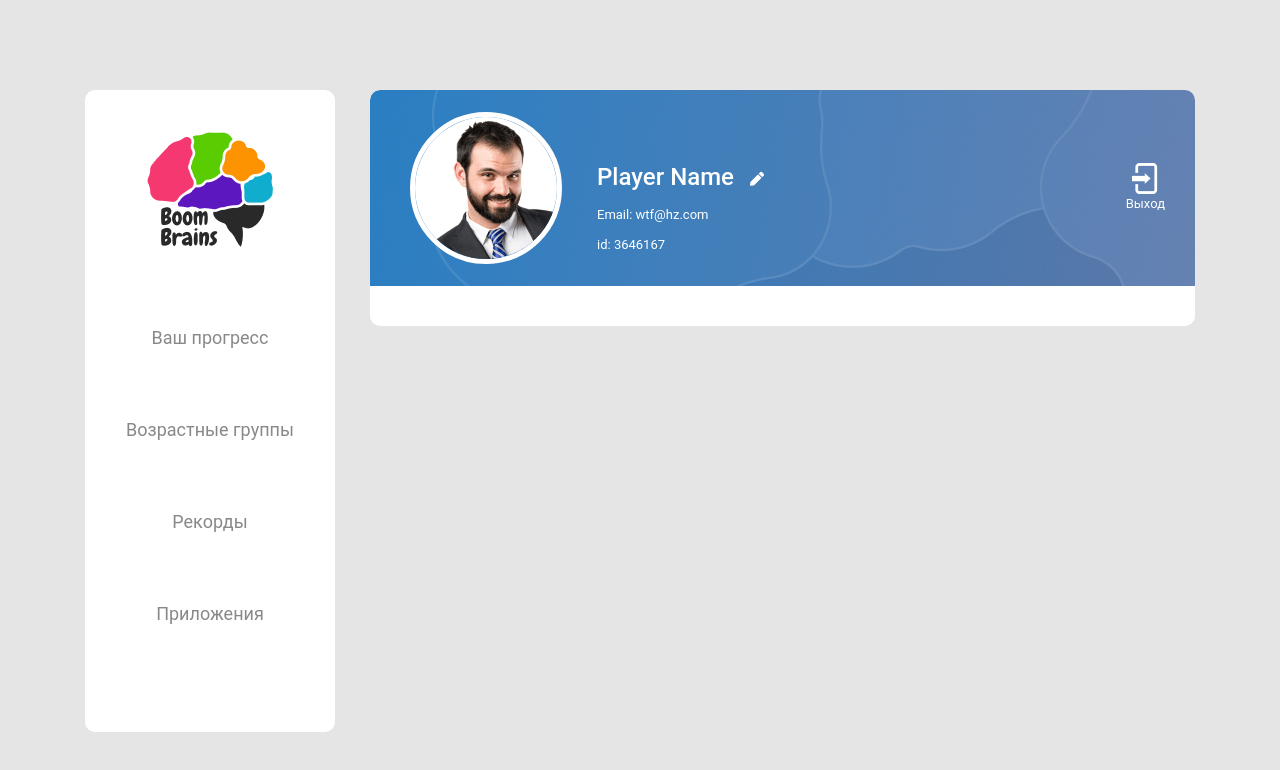
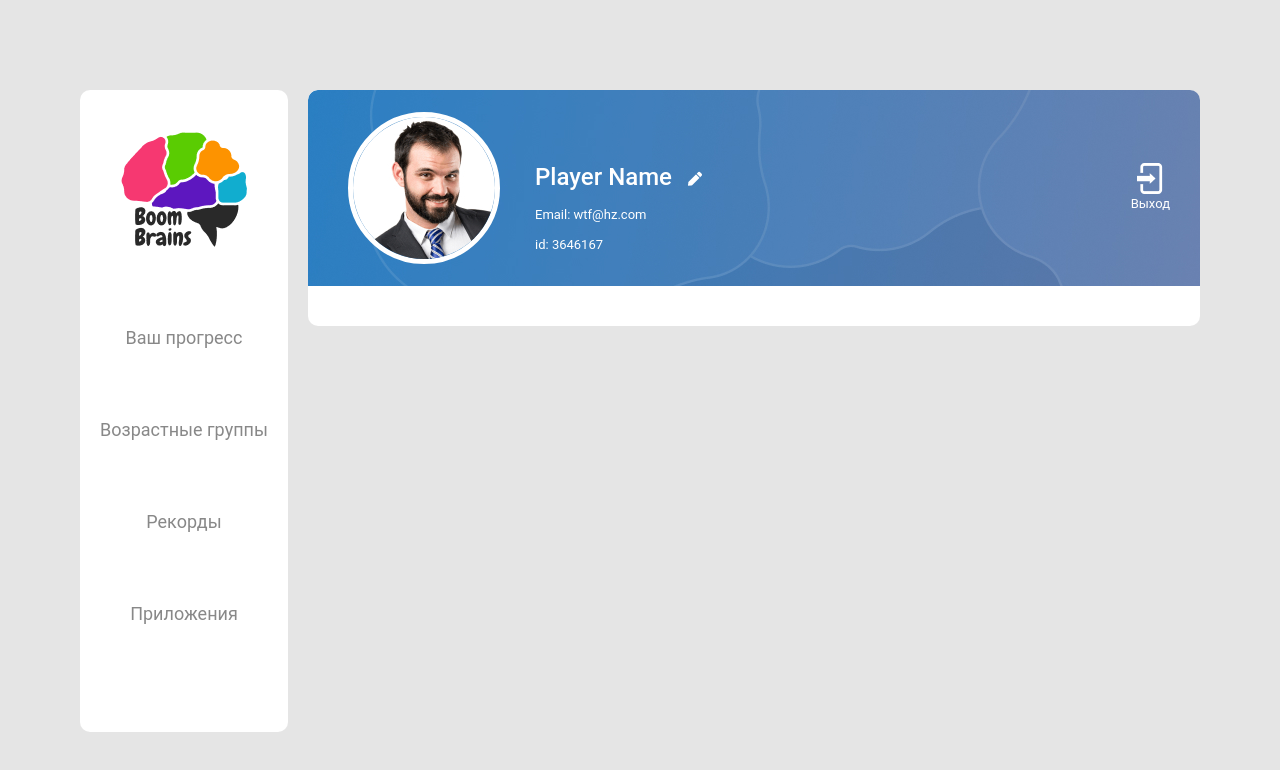
Before and after one commit to Aigerim-serdaliyeva/boom-brains-git, a Vue app: page / in a window 1280 px wide. Shown: the top 770 px of the page. Built offline with nearby package versions, Linux system fonts and the light colour scheme; what vue-apexcharts would draw is missing.

Commit message:
statistiks component

```diff
--- a/src/components/Layout.vue
+++ b/src/components/Layout.vue
@@ -2,10 +2,10 @@
   <div class="layout">
     <div class="container">
       <div class="row">
-        <div class="col-md-3">
+        <div class="col-lg-3">
           <Sidebar />
         </div>
-       <div class="col-md-9">
+       <div class="col-lg-12">
          <div class="layout__content">
             <Header />
             <main class="main">
--- a/src/main.scss
+++ b/src/main.scss
@@ -1,10 +1,10 @@
 @import "~bootstrap/scss/functions";
 @import "~bootstrap/scss/variables";
 
-$grid-gutter-width: 30px;
-$grid-columns: 12;
-$grid-breakpoints: (xs: 0, sm: 576px, md: 768px, lg: 992px, xl: 1200px);
-$container-max-widths: (sm: 540px, md: 720px, lg: 960px, xl: 1140px);
+$grid-gutter-width: 20px;
+$grid-columns: 15;
+$grid-breakpoints: (xs: 0, sm: 576px, md: 768px, lg: 992px, xl: 1200px, xxl: 1370px);
+$container-max-widths: (sm: 540px, md: 720px, lg: 960px, xl: 1140px, xxl: 1330px);
 
 $gutter: $grid-gutter-width;
 
--- a/src/pages/Applications.vue
+++ b/src/pages/Applications.vue
@@ -2,14 +2,20 @@
   <div>
     <h2>Applications</h2>
     <Chart />
+    <GameData />
+    <Radar />
   </div>
 </template>
 
 <script>
+import Radar from '../statistics/Radar.vue'
+import GameData from '../statistics/GameData.vue'
 import Chart from '../statistics/Chart.vue'
 export default {
   components: {
-    Chart
+    Chart,
+    GameData,
+    Radar
 
   }
 }
--- a/src/statistics/Chart.vue
+++ b/src/statistics/Chart.vue
@@ -51,7 +51,7 @@ export default {
           }
         },
         xaxis: {
-          categories: [1991, 1992, 1993, 1994, 1995]
+          categories: ['пн', 'вт', 'ср', 'чт', 'пт', 'сб', 'вс']
         }
       },
       series: [
--- /dev/null
+++ b/src/statistics/GameData.vue
@@ -0,0 +1,40 @@
+<template>
+  <div class="chart-wrap">
+    <div id="chart">
+      <apexchart type=donut width=380 :options="chartOptions" :series="series" />
+    </div>
+  </div>
+</template>
+
+<script>
+
+export default {
+  data() {
+    return {
+      series: [44, 55, 13, 33],
+      chartOptions: {
+        dataLabels: {
+          enabled: false
+        },
+
+        responsive: [{
+          breakpoint: 480,
+          options: {
+            chart: {
+              width: 200
+            },
+            legend: {
+              show: false
+            }
+          }
+        }],
+        legend: {
+            position: 'right',
+            offsetY: 0,
+            height: 230,
+        }
+      }
+    }
+  },
+}
+</script>
--- /dev/null
+++ b/src/statistics/Radar.vue
@@ -0,0 +1,32 @@
+<template>
+  <div>
+    <apexchart type=radar height=350 :options="chartOptions" :series="series" />
+  </div>
+</template>
+
+<script>
+
+import VueApexCharts from "vue-apexcharts";
+export default {
+  data() {
+    return {
+      series: [{
+        name: 'Series 1',
+        data: [80, 50, 30, 40, 100],
+      }],
+      chartOptions: {
+        labels: ['Реакция', 'Память', 'Аккуратность', 'Внимание', 'Логика'],
+      }
+    }
+  },
+  components: {
+    apexchart: VueApexCharts,
+  },
+}
+</script>
+
+<style scoped>
+  .apexcharts-toolbar {
+    display: none !important;
+  }
+</style>
```
